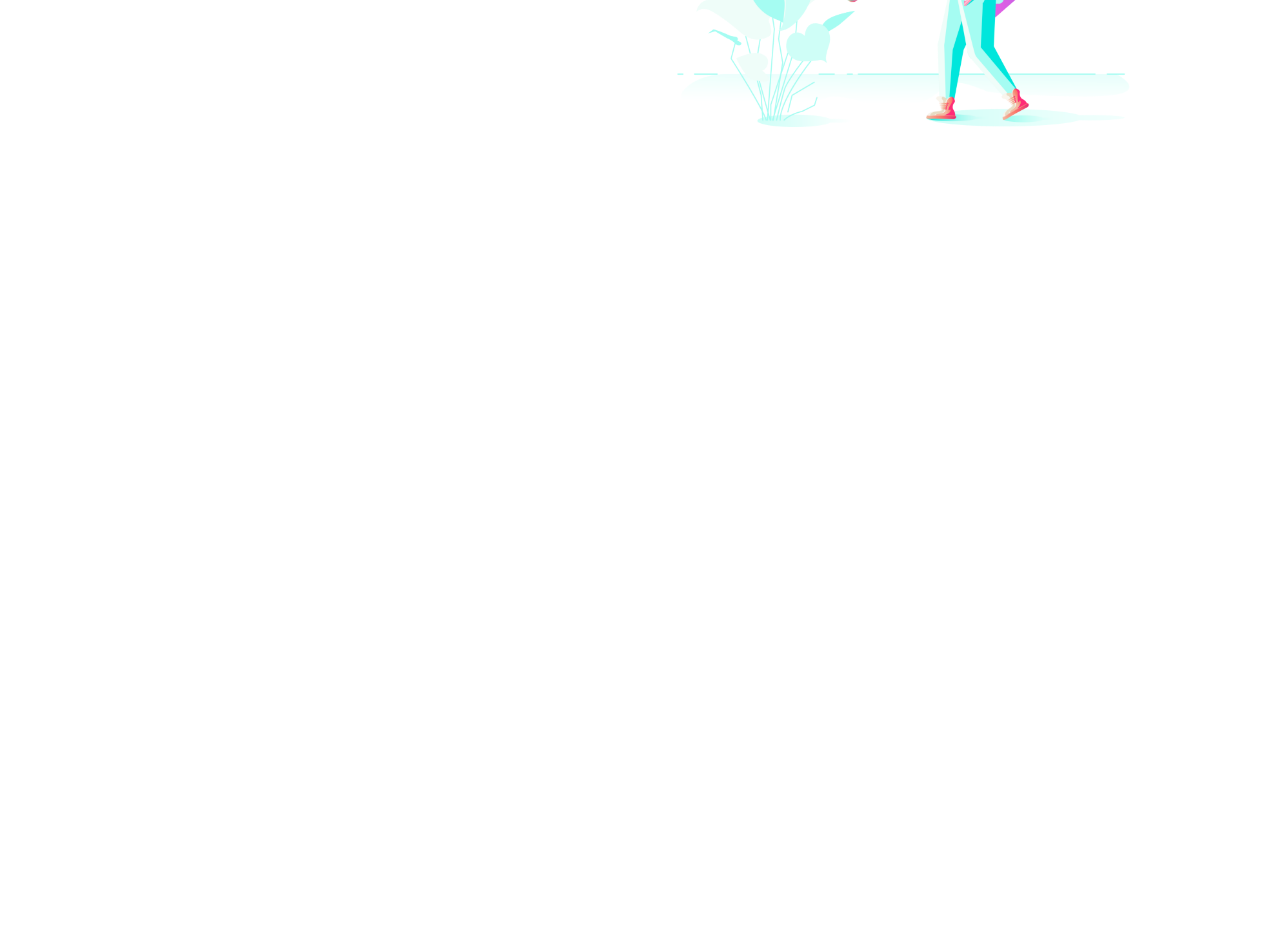
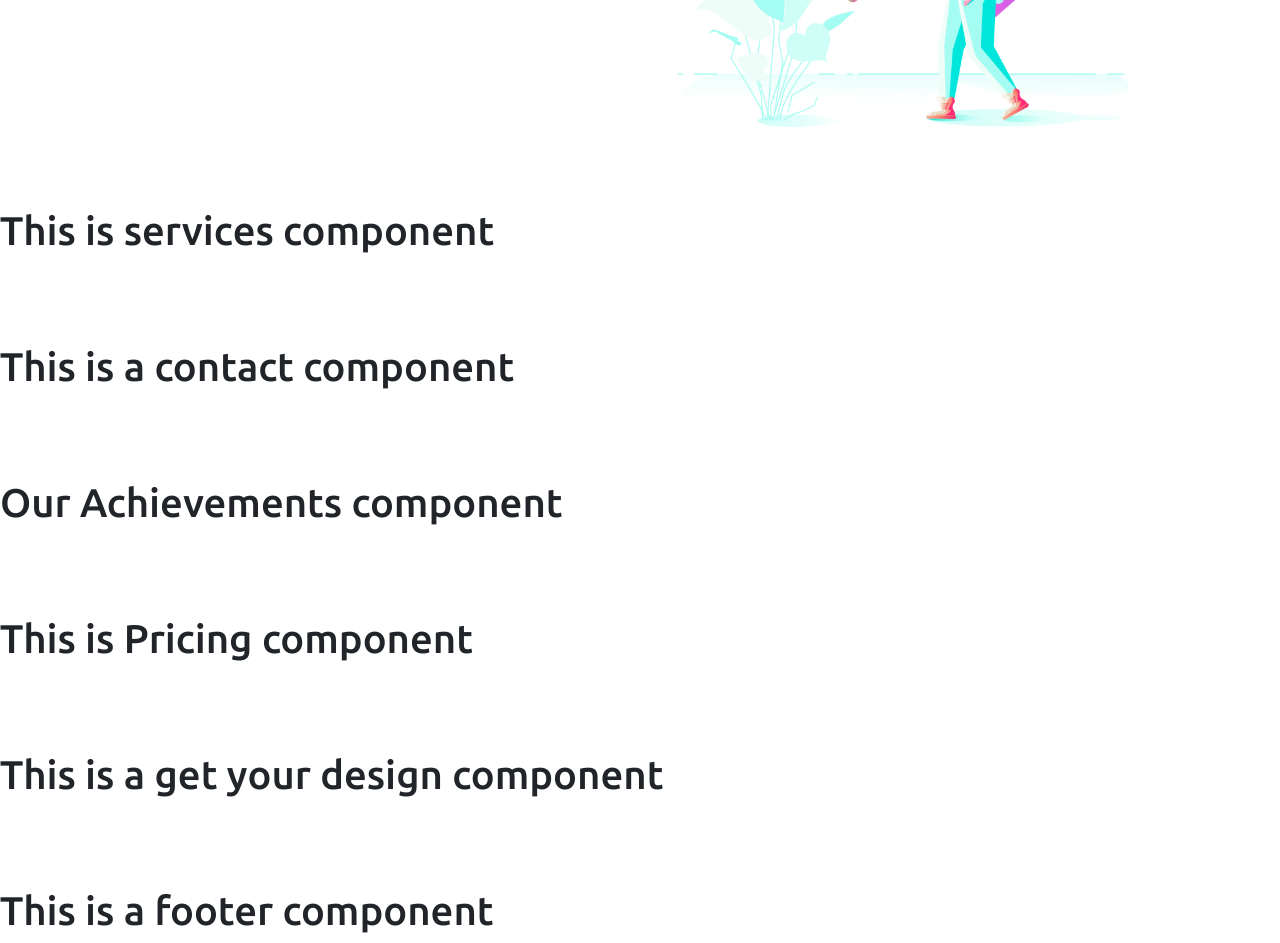
Before and after one commit to hannanuddin78/Athena-Design, a React (Create React App) app: page / in a window 1280 px wide. Shown: the part 540-1483 px from the top of the page. Before the commit the page ends 800 px from the top, so only its background shows below. Built offline with nearby package versions, Linux system fonts and the light colour scheme.

Commit message:
modify all component

```diff
--- a/src/App.css
+++ b/src/App.css
@@ -1,3 +1,7 @@
 * {
   font-family: 'Ubuntu', sans-serif;
 }
+
+.section {
+  padding-top: 80px;
+}
--- a/src/Components/Home/Achievements/Achievements.js
+++ b/src/Components/Home/Achievements/Achievements.js
@@ -3,8 +3,8 @@ import './Achievements.css';
 
 const Achievements = () => {
     return (
-        <div>
-
+        <div className="section">
+            <h1>Our Achievements component</h1>
         </div>
     );
 };
--- a/src/Components/Home/ChooseYourTeam/ChooseYourTeam.js
+++ b/src/Components/Home/ChooseYourTeam/ChooseYourTeam.js
@@ -3,8 +3,8 @@ import './ChooseYourTeam.css';
 
 const ChooseYourTeam = () => {
     return (
-        <div>
-
+        <div className="section">
+            <h1>This is Pricing component</h1>
         </div>
     );
 };
--- a/src/Components/Home/ContactUs/ContactUs.js
+++ b/src/Components/Home/ContactUs/ContactUs.js
@@ -3,8 +3,8 @@ import './ContactUs.css';
 
 const ContactUs = () => {
     return (
-        <div>
-
+        <div className="section">
+            <h1>This is a contact component</h1>
         </div>
     );
 };
--- a/src/Components/Home/Footer/Footer.js
+++ b/src/Components/Home/Footer/Footer.js
@@ -3,8 +3,8 @@ import './Footer.css';
 
 const Footer = () => {
     return (
-        <div>
-
+        <div className="section">
+            <h1>This is a footer component</h1>
         </div>
     );
 };
--- a/src/Components/Home/GetYourDesign/GetYourDesign.js
+++ b/src/Components/Home/GetYourDesign/GetYourDesign.js
@@ -3,8 +3,8 @@ import './GetYourDesign.css';
 
 const GetYourDesign = () => {
     return (
-        <div>
-
+        <div className="section">
+            <h1>This is a get your design component</h1>
         </div>
     );
 };
--- a/src/Components/Home/Header/Header.js
+++ b/src/Components/Home/Header/Header.js
@@ -5,7 +5,7 @@ import Showcase from '../Showcase/Showcase';
 
 const Header = () => {
     return (
-        <div id="header">
+        <div>
             <NavigationBar />
             <Showcase />
         </div>
--- a/src/Components/Home/Navigation/NavigationBar.css
+++ b/src/Components/Home/Navigation/NavigationBar.css
@@ -7,7 +7,7 @@
 }
 .contactBtn {
   border: none;
-  outline: none;
+  outline: none !important;
   padding: 10px 25px;
   background: linear-gradient(0deg, #1fdeb0ff, #03a4f4ff);
   border-radius: 26px 0 26px 0;
--- a/src/Components/Home/WhatWeDo/WhatWeDo.js
+++ b/src/Components/Home/WhatWeDo/WhatWeDo.js
@@ -3,8 +3,8 @@ import './WhatWeDo.css';
 
 const WhatWeDo = () => {
     return (
-        <div>
-
+        <div className="section">
+            <h1>This is services component</h1>
         </div>
     );
 };
```
